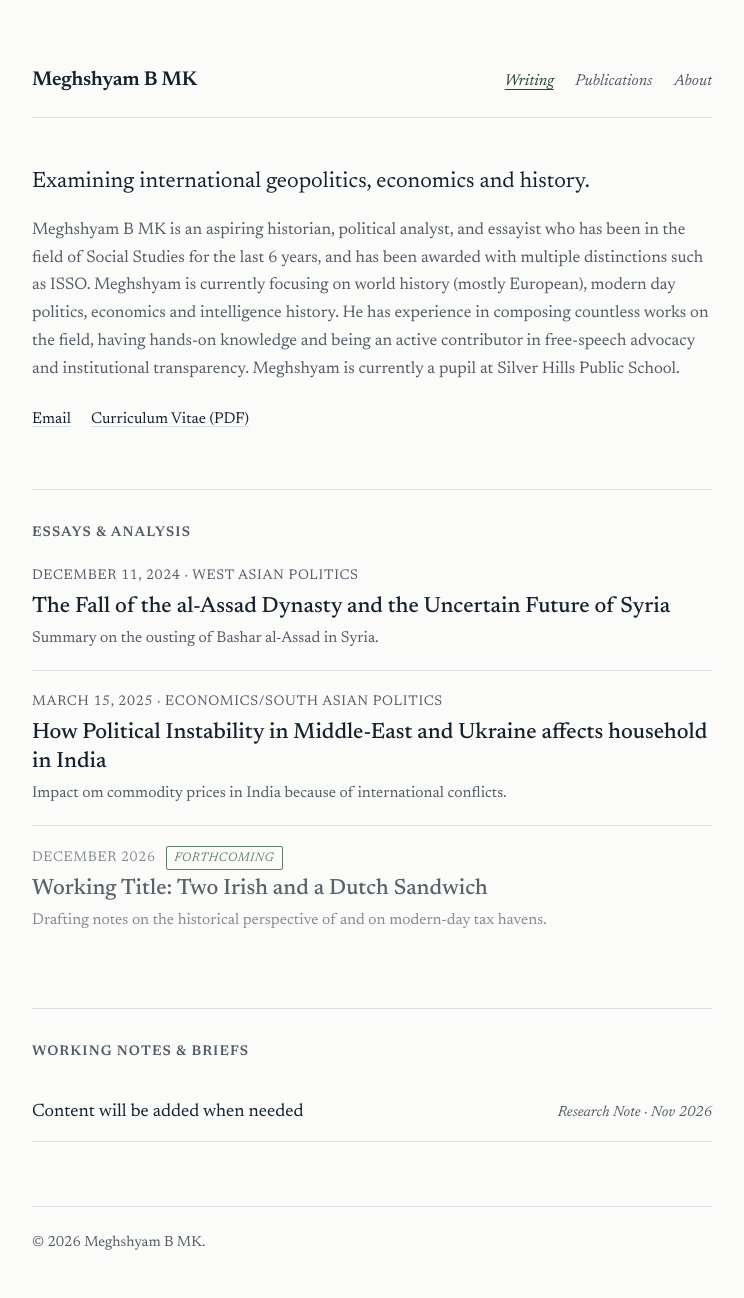
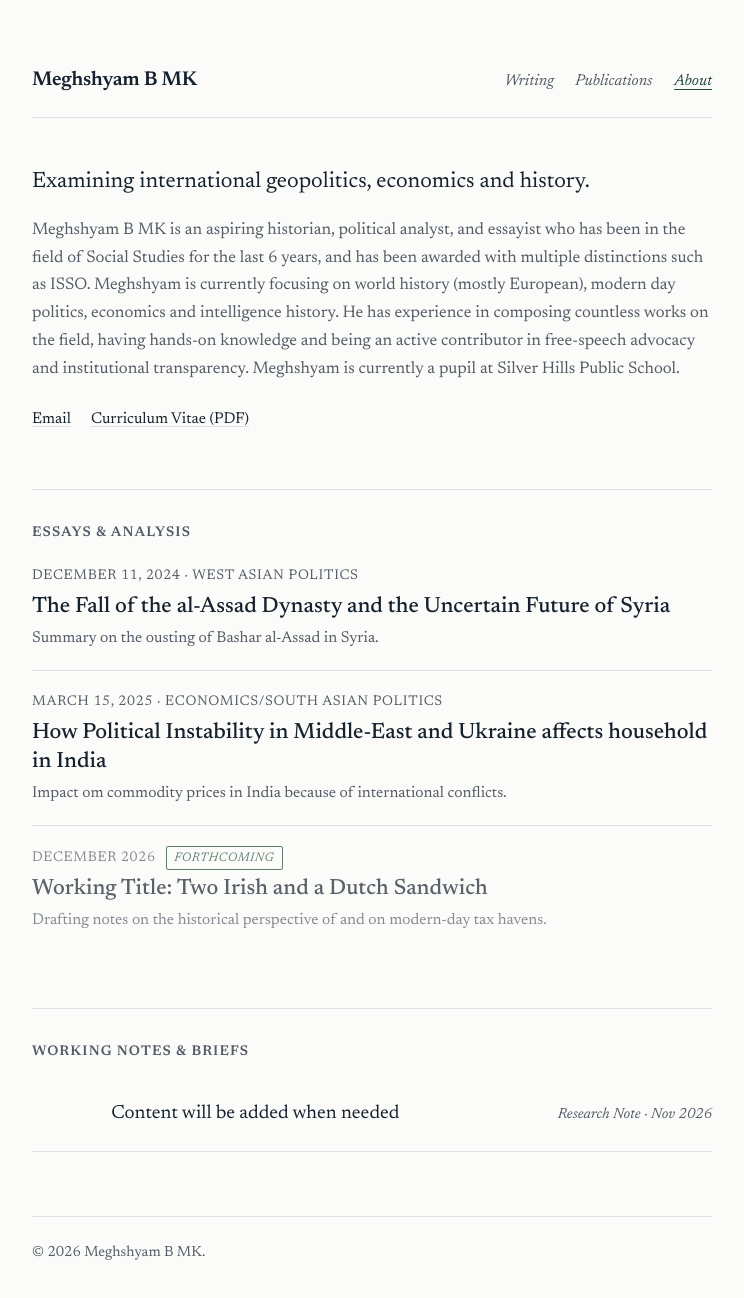
Before and after one commit to mbmk-site/mbmk-site.github.io, a plain HTML site: page index.html in a window 1280 px wide. Shown: the whole page, without its empty margins (96-840 px from the left). Drawn offline with Linux system fonts and the light colour scheme.

Commit message:
Update index.html

```diff
--- a/index.html
+++ b/index.html
@@ -19,9 +19,9 @@
     <header>
       <a href="index.html" class="site-title">Meghshyam B MK</a>
       <nav>
-        <a href="#writing" class="active">Writing</a>
+        <a href="#writing">Writing</a>
         <a href="#publications">Publications</a>
-        <a href="#about">About</a>
+        <a href="#about" class="active">About</a>
       </nav>
     </header>
 
@@ -73,7 +73,7 @@
       <h2 class="section-label">Working Notes &amp; Briefs</h2>
       <ul class="brief-list">
         <li>
-          <a href="note-turnout-2026.html">Content will be added when needed</a>
+          <p></p>Content will be added when needed</p>
           <span class="brief-outlet">Research Note &middot; Nov 2026</span>
         </li>
       </ul>
```
